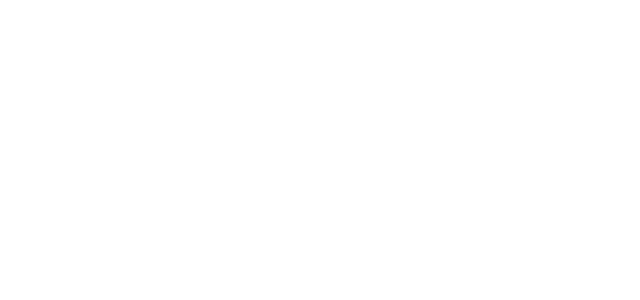
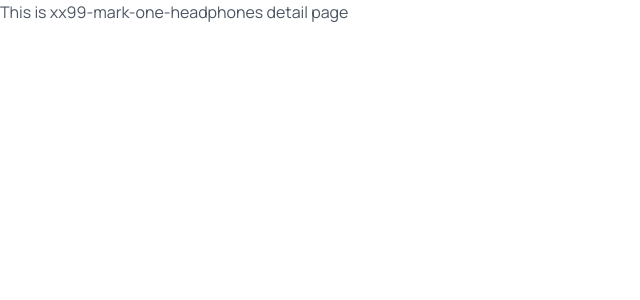
Before and after one commit to bongomin256/audiophile-ecommerce-website, a React (Create React App) app: page /headphones/xx99-mark-one-headphones in a window 1280 px wide. Before the commit this address had no page. Shown: the top 300 px of the page, without its empty margins (0-640 px from the left). Built offline with nearby package versions, Linux system fonts and the light colour scheme.

Commit message:
added another route for product detail page

```diff
--- a/src/App.js
+++ b/src/App.js
@@ -2,7 +2,7 @@
 import Home from "./ui/Home";
 import Speakers from "./ui/Speakers";
 import Earphones from "./ui/Earphones";
-// import HeadphonesDetailPage from "./components/UiScences/DetailPages/HeadphonesDetailPage";
+import HeadphonesDetailPage from "./components/UiScences/DetailPages/HeadphonesDetailPage";
 
 import { BrowserRouter as Router, Routes, Route } from "react-router-dom";
 import Headphones from "./ui/Headphones";
@@ -13,8 +13,7 @@
       <Routes>
         <Route path="/" element={<Home />} />
         <Route path="/headphones" element={<Headphones />} />
-
-        {/* <Route path="/headphones/:speakerId" element={<Headphones />} /> */}
+        <Route path="/headphones/:id" element={<HeadphonesDetailPage />} />
         <Route path="/speakers" element={<Speakers />} />
         <Route path="/earphones" element={<Earphones />} />
       </Routes>
--- a/src/components/UiScences/DetailPages/HeadphonesDetailPage.js
+++ b/src/components/UiScences/DetailPages/HeadphonesDetailPage.js
@@ -1,5 +1,12 @@
+import { useParams } from "react-router-dom";
+
 const HeadphonesDetailPage = () => {
-  return <div>HeadphonesDetailPage</div>;
+  const { id } = useParams();
+  return (
+    <div>
+      <h2>This is {id} detail page</h2>
+    </div>
+  );
 };
 
 export default HeadphonesDetailPage;
--- a/src/components/UiScences/HeadphoneScence.js
+++ b/src/components/UiScences/HeadphoneScence.js
@@ -55,7 +55,7 @@
                   sound.
                 </p>
               </div>
-              <Link to="/xx99-mark-two-headphones">
+              <Link to="/headphones/xx99-mark-one-headphones">
                 <ActionButtonSolid>see product</ActionButtonSolid>
               </Link>
             </section>
```
